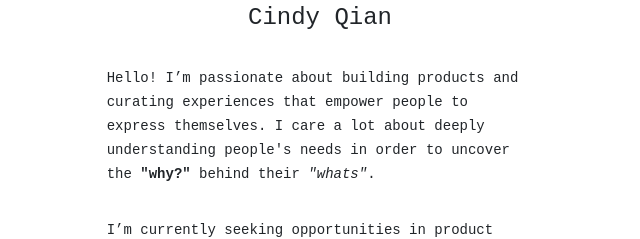
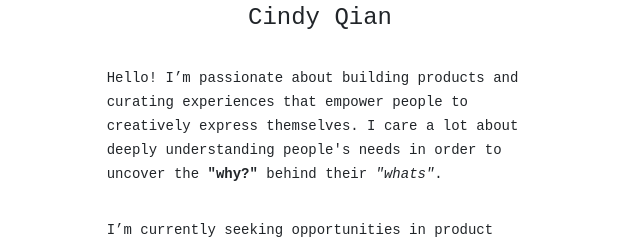
Before and after one commit to cindyqian/cindyqsite, a React (Create React App) app: page / in a window 1280 px wide. Shown: the part 256-495 px from the top of the page, without its empty margins (320-960 px from the left). Built offline with nearby package versions, Linux system fonts and the light colour scheme.

Commit message:
changed bio wording

```diff
--- a/src/components/CreativePortfolio.js
+++ b/src/components/CreativePortfolio.js
@@ -158,7 +158,7 @@ function CreativePortfolio() {
         <div id="mainText" className="w-1/3 fixed top-0 self-center relative">
           <p className="text-sm text-left geist-mono inline">
             I'm a
-            <ColorfulLink textColor={h1Color} link="https://planet-juice-e1f.notion.site/Welcome-8fc65c4f45aa4efaa8451fde96104b8f" text=" photographer "></ColorfulLink>
+            <ColorfulLink textColor={h1Color} link="https://planet-juice-e1f.notion.site/Welcome-8fc65c4f45aa4efaa8451fde96104b8f?pvs=4" text=" photographer "></ColorfulLink>
             + creative! I love making things that evoke emotion and help us feel more connected to the &#127757;!
             &nbsp;
             <br></br><br></br>
--- a/src/components/HomePage.js
+++ b/src/components/HomePage.js
@@ -51,7 +51,7 @@ function HomePage() {
         <div id="mainText" className="w-1/3 self-center z-50">
           <p className="text-sm text-left geist-mono inline">
             Hello! I’m passionate about building products and curating experiences that empower people
-            to express themselves
+            to creatively express themselves
             {/* in thoughtful and meaningful ways */}
             . I care a lot about deeply understanding people's needs in order to uncover
             the <strong>"why?"</strong> behind their <em>"whats"</em>.
```
